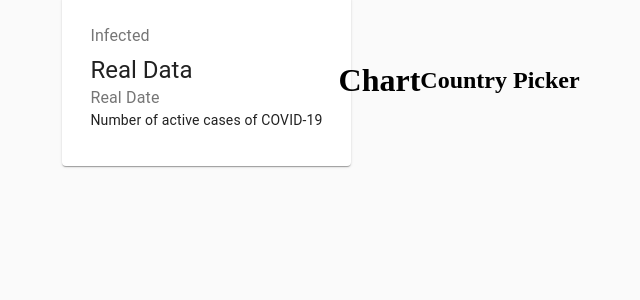
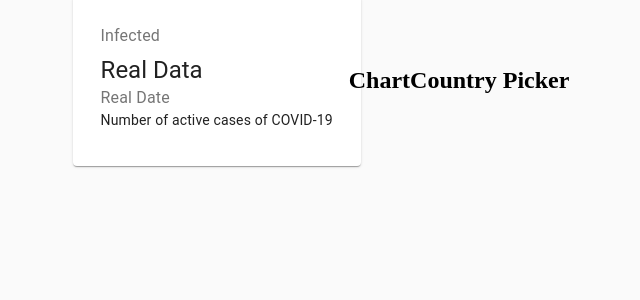
Before and after one commit to rodhent/covidtracker, a React (Create React App) app: page / in a window 1280 px wide. Shown: the top 300 px of the page, without its empty margins (313-953 px from the left). Built offline with nearby package versions, Linux system fonts and the light colour scheme; no server answers.

Commit message:
chart update

```diff
--- a/src/components/Chart/Chart.jsx
+++ b/src/components/Chart/Chart.jsx
@@ -3,7 +3,7 @@ import React from 'react'
 const Chart = () => {
     return (
         <div>
-            <h1>Chart</h1>
+            <h2>Chart</h2>
         </div>
     )
 }
```
